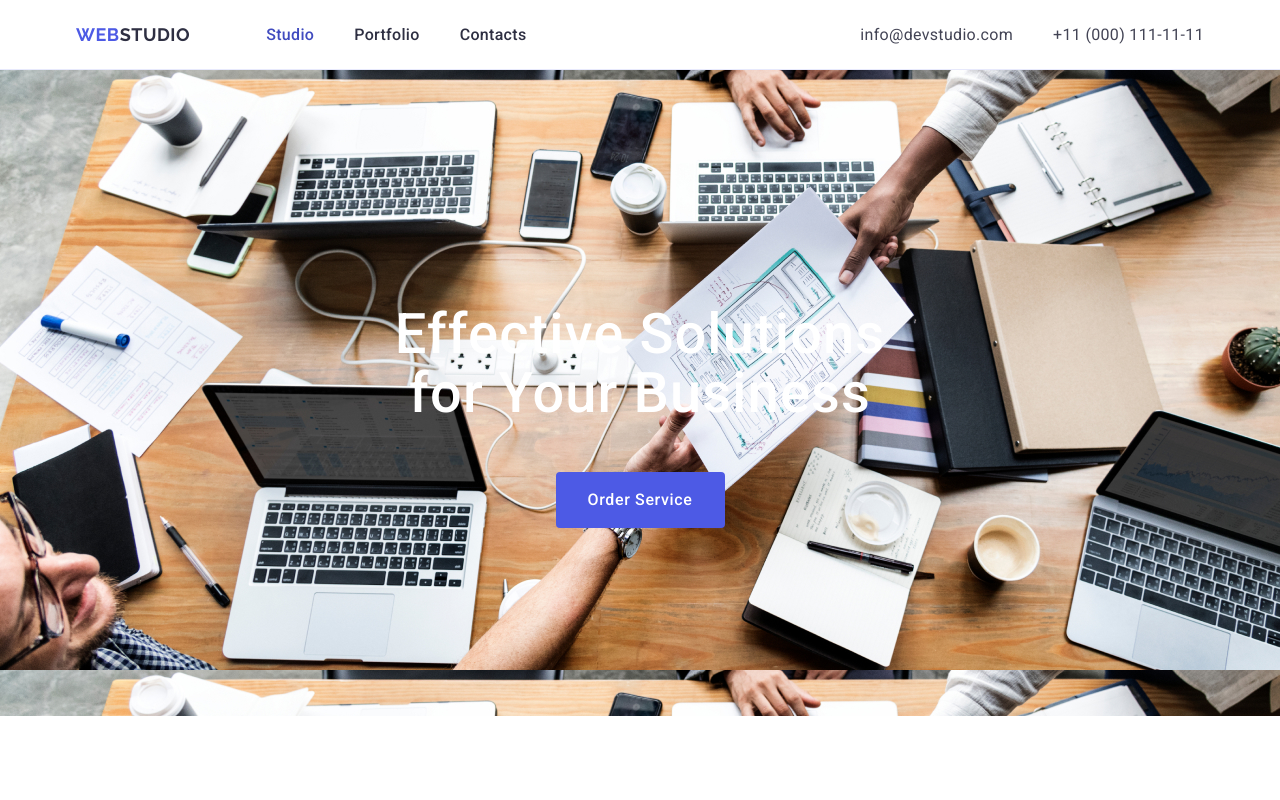
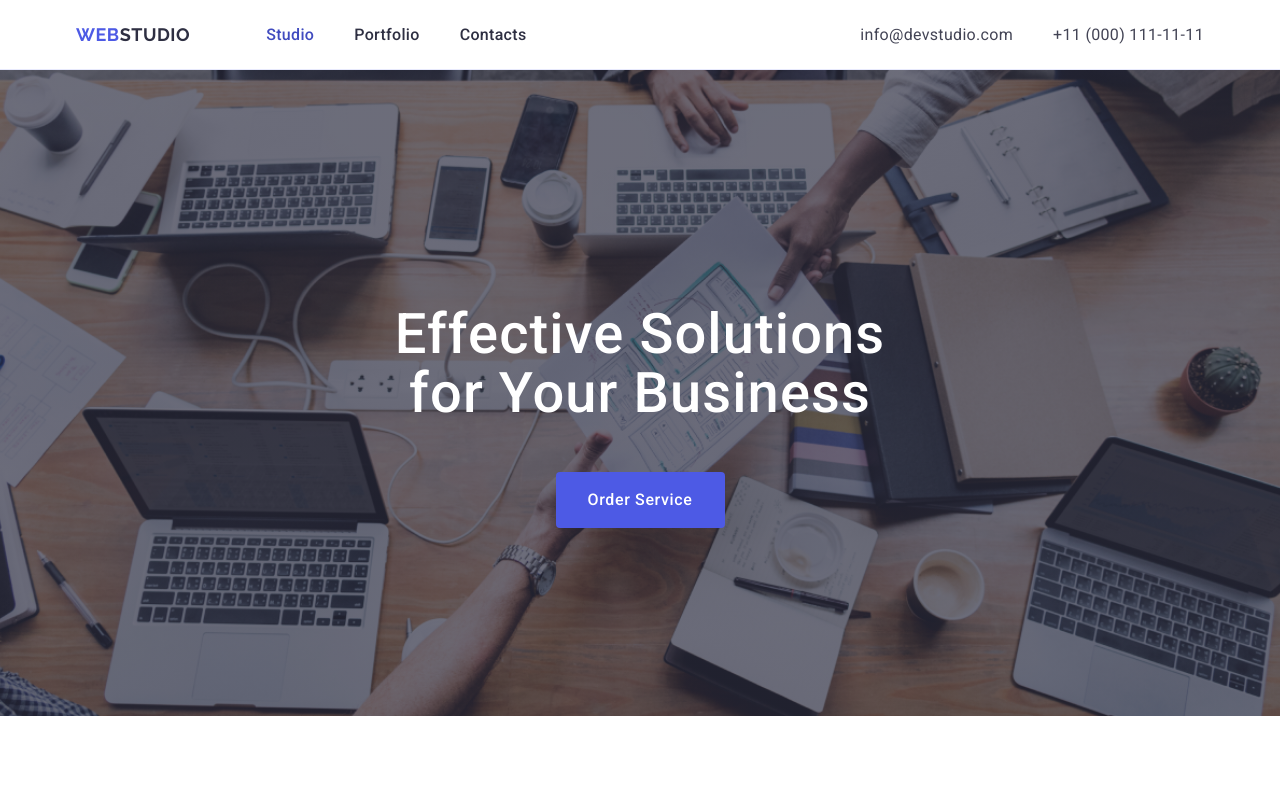
Before and after one commit to AndriyPodolyak/goit-markup-hw-04, a plain HTML site: page index.html in a window 1280 px wide. Shown: the top 800 px of the page. Drawn offline with nearby package versions, Linux system fonts and the light colour scheme.

Commit message:
Add 1 section total

```diff
--- a/css/styles.css
+++ b/css/styles.css
@@ -147,7 +147,11 @@ ul {
 .solutions-section {
     background-color: #2E2F42;
     padding: 188px 0;
-    background-image: url(/images/fotos/people-office.jpg);
+    max-width: 1440px;
+    background-image: linear-gradient(rgba(46, 47, 66, 0.7), rgba(46, 47, 66, 0.7)), url(/images/fotos/img-mane.jpeg);
+    background-repeat: no-repeat;
+    background-position: center;
+    background-size: cover;
 }
 
 .solutions-header {
@@ -184,6 +188,7 @@ ul {
     border: none;
     border-radius: 4px;
     margin: 0 auto;
+    transition: background-color 250ms cubic-bezier(0.4, 0, 0.2, 1);
 }
 
 .solutions-button:hover {
```
Also changed, not shown: images/fotos/img-mane.jpeg (renamed from images/fotos/people-office.jpg).
